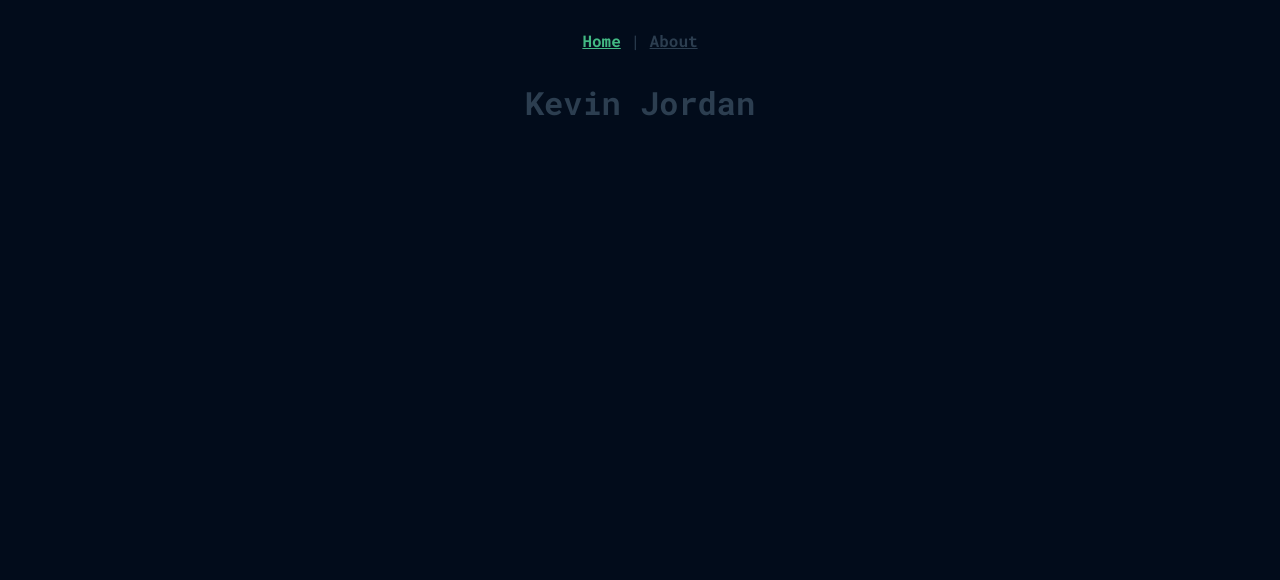
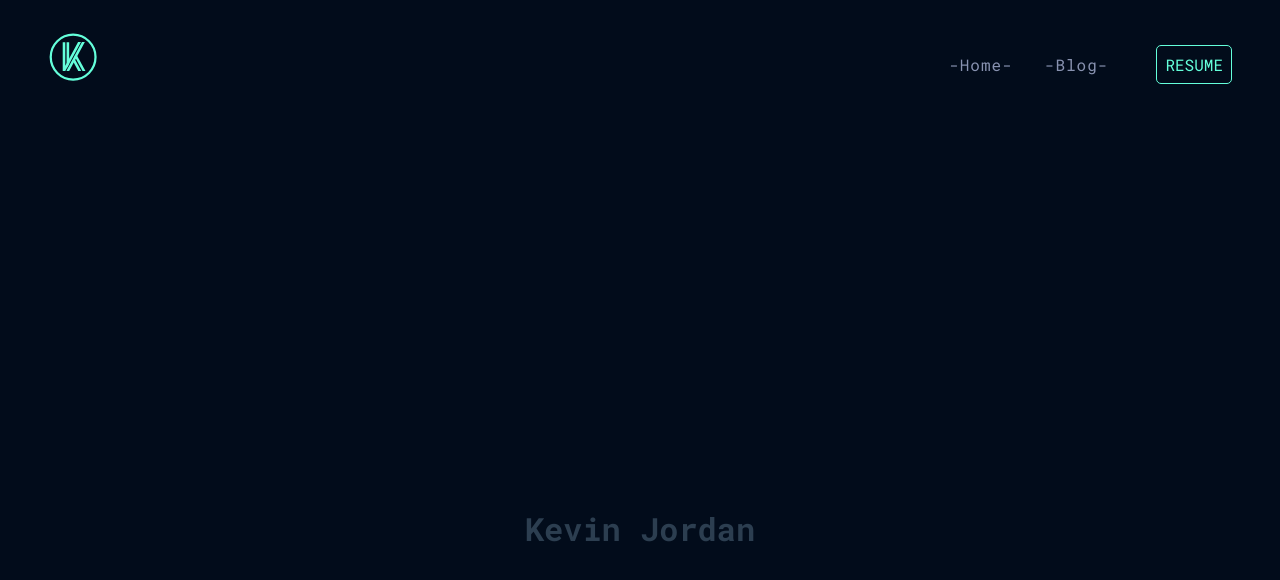
Before and after one commit to kdjordan/kj, a Vue app: page / in a window 1280 px wide. Shown: the top 580 px of the page. Built offline with nearby package versions, Linux system fonts and the light colour scheme.

Commit message:
nav layout

```diff
--- a/public/index.html
+++ b/public/index.html
@@ -6,6 +6,7 @@
     <meta name="viewport" content="width=device-width,initial-scale=1.0">
     <link rel="icon" href="<%= BASE_URL %>favicon.ico">
     <script src="https://cdnjs.cloudflare.com/ajax/libs/gsap/2.1.3/TweenMax.min.js"></script>
+    <script src="https://cdnjs.cloudflare.com/ajax/libs/gsap/3.6.1/TextPlugin.min.js"></script>
     <title>kj</title>
   </head>
   <body>
--- a/src/App.vue
+++ b/src/App.vue
@@ -1,20 +1,19 @@
 <template>
   <div id="app">
     <Loading v-if="getIsLoading"/>
-      <div id="nav">
-      <router-link to="/">Home</router-link> |
-      <router-link to="/about">About</router-link>
-    </div>
+      <Header />
     <router-view/>
   </div>
 </template>
 
 <script>
 import Loading from '@/components/Loading'
+import Header from '@/components/Header'
 import { mapGetters } from 'vuex'
 export default {
   components: {
-    Loading
+    Loading,
+    Header
   },
   computed: {
     ...mapGetters(['getIsLoading'])
--- a/src/assets/scss/base.scss
+++ b/src/assets/scss/base.scss
@@ -29,6 +29,10 @@ body, html {
     font-family: var(--font-mono);
 }
 
+a {
+    text-decoration: none;
+    color: var(--slate);
+}
 #app {
     -webkit-font-smoothing: antialiased;
     -moz-osx-font-smoothing: grayscale;
--- /dev/null
+++ b/src/components/Header.vue
@@ -0,0 +1,85 @@
+<template>
+    <div class="top">
+        <div class="top__left">
+            <svg xmlns="http://www.w3.org/2000/svg" viewBox="-10 -10 200 200" fill="var(--green)">
+                <circle class="cls-1" cx="68.5" cy="68.5" r="70"/>
+                <polygon points="93.73 112 74.29 76.21 67.26 80.03 84.63 112 93.73 112"/>
+                <polygon points="107.1 112 79.69 61.53 72.66 65.35 98 112 107.1 112"/>
+                <polygon points="57.04 87.97 57.04 87.97 93.08 21.37 83.98 21.37 44 95.25 44 22.37 36 22.37 36 111.91 44 111.91 44 111.86 44.09 111.91 45.77 108.8 45.77 108.8 57.04 87.97"/>
+                <polygon points="56.15 89.61 56.15 22.37 48.15 22.37 48.15 104.4 56.15 89.61"/>
+                <polygon points="96.13 21.37 56.15 95.25 56.15 95.24 48.15 109.99 48.15 111.91 56.15 111.91 56.15 111.86 56.24 111.91 105.23 21.37 96.13 21.37"/>
+            </svg>
+        </div>
+        <div class="nav">
+            <router-link class="link" to="/">Home</router-link>
+            <router-link class="link" to="/about">Blog</router-link>
+            <router-link class="link__last" to="/about">Resume</router-link>
+        </div>
+    </div>
+</template>
+
+<script>
+import { gsap } from "gsap";
+
+export default {
+    methods: {
+        // runAnimation() {
+        //     setTimeout(()=> {
+        //         gsap.registerPlugin(TextPlugin);
+        //         gsap.to("h2", {text:"Kevin Jordan", ease:"power1.in", duration:2})
+
+        //     }, 2500)
+
+        // }
+    },
+mounted() {
+    // this.runAnimation()
+}
+}
+</script>
+
+<style scoped lang="scss">
+.top {
+    display: flex;
+    justify-content: space-between;
+    align-items: center;
+    margin: 2rem 3rem;
+
+    &__left {
+        width: 4rem;
+        height: auto;
+        line-height: 0;
+    }
+}
+.nav {
+    display: flex;
+    justify-content: space-evenly;
+    align-items: center;
+
+    & .link {
+        margin: 0 1rem;
+        letter-spacing: 1px;
+
+        &:before, &:after {
+            content: '-';
+        }
+
+        &__last {
+            color: var(--green);
+            border: 1px solid;
+            padding: .5rem;
+            border-radius: 5px;
+            text-transform: uppercase;
+            margin-left: 2rem;
+        }
+    }
+
+}
+
+.cls-1 {
+    fill:none;
+    stroke:var(--green);
+    stroke-miterlimit:10;
+    stroke-width: 7px;
+}
+</style>
--- a/src/components/HelloWorld.vue
+++ /dev/null
@@ -1,57 +0,0 @@
-<template>
-  <div class="hello">
-    <h1>{{ msg }}</h1>
-    <p>
-      For a guide and recipes on how to configure / customize this project,<br>
-      check out the
-      <a href="https://cli.vuejs.org" target="_blank" rel="noopener">vue-cli documentation</a>.
-    </p>
-    <h3>Installed CLI Plugins</h3>
-    <ul>
-      <li><a href="https://github.com/vuejs/vue-cli/tree/dev/packages/%40vue/cli-plugin-babel" target="_blank" rel="noopener">babel</a></li>
-    </ul>
-    <h3>Essential Links</h3>
-    <ul>
-      <li><a href="https://vuejs.org" target="_blank" rel="noopener">Core Docs</a></li>
-      <li><a href="https://forum.vuejs.org" target="_blank" rel="noopener">Forum</a></li>
-      <li><a href="https://chat.vuejs.org" target="_blank" rel="noopener">Community Chat</a></li>
-      <li><a href="https://twitter.com/vuejs" target="_blank" rel="noopener">Twitter</a></li>
-      <li><a href="https://news.vuejs.org" target="_blank" rel="noopener">News</a></li>
-    </ul>
-    <h3>Ecosystem</h3>
-    <ul>
-      <li><a href="https://router.vuejs.org" target="_blank" rel="noopener">vue-router</a></li>
-      <li><a href="https://vuex.vuejs.org" target="_blank" rel="noopener">vuex</a></li>
-      <li><a href="https://github.com/vuejs/vue-devtools#vue-devtools" target="_blank" rel="noopener">vue-devtools</a></li>
-      <li><a href="https://vue-loader.vuejs.org" target="_blank" rel="noopener">vue-loader</a></li>
-      <li><a href="https://github.com/vuejs/awesome-vue" target="_blank" rel="noopener">awesome-vue</a></li>
-    </ul>
-  </div>
-</template>
-
-<script>
-export default {
-  name: 'HelloWorld',
-  props: {
-    msg: String
-  }
-}
-</script>
-
-<!-- Add "scoped" attribute to limit CSS to this component only -->
-<style scoped lang="scss">
-h3 {
-  margin: 40px 0 0;
-}
-ul {
-  list-style-type: none;
-  padding: 0;
-}
-li {
-  display: inline-block;
-  margin: 0 10px;
-}
-a {
-  color: #42b983;
-}
-</style>
--- a/src/components/Loading.vue
+++ b/src/components/Loading.vue
@@ -13,7 +13,7 @@
 </template>
 
 <script>
-import { gsap } from 'gsap';
+import { gsap, TweenMax } from 'gsap';
 export default {
     data() {
         return {
@@ -23,6 +23,7 @@ export default {
     methods: {
         runAnimation() {
             gsap.set('.leg1, .leg2, .k1, .k2', {opacity: 0})
+            // TweenMax.staggerTo('.leg1',1, {opacity:0.3})
             let tl = gsap.timeline()
             tl.to('.leg1', {opacity: 1, duration: .5})
             tl.to('.leg2', {opacity: 1, duration: .5})
--- a/src/store.js
+++ b/src/store.js
@@ -5,7 +5,7 @@ Vue.use(Vuex)
 
 export default new Vuex.Store({
   state: {
-    isLoading: true
+    isLoading: false
   },
   mutations: {
     setIsLoading(state) {
--- a/src/views/Home.vue
+++ b/src/views/Home.vue
@@ -1,18 +1,36 @@
 <template>
   <div class="home">
-   <h1>Kevin Jordan</h1>
+    <div>
+      <h1></h1>
+    </div>
   </div>
 </template>
 
 <script>
-// @ is an alias to /src
-
+import { gsap } from "gsap";
 
 export default {
+    methods: {
+        runAnimation() {
+            setTimeout(()=> {
+                gsap.registerPlugin(TextPlugin);
+                gsap.to("h1", {text:"Kevin Jordan", ease:"power1.in", duration:2})
 
+            }, 2500)
+
+        }
+    },
+mounted() {
+    this.runAnimation()
+}
 }
 </script>
 
 <style scoped lang="scss">
-
+.home {
+  display: flex;
+  height: 100vh;
+  justify-content: center;
+  align-items: center;
+}
 </style>
```
Also changed, not shown: src/assets/SVG/circle.svg (added), src/assets/SVG/logo2.svg (added).
